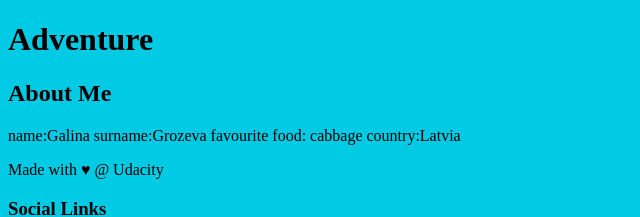
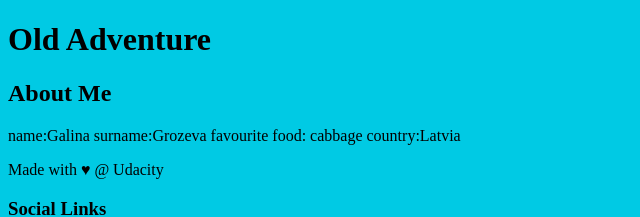
Before and after one commit to galeto7/NewGitProject, a plain HTML site: page index.html in a window 1280 px wide. Shown: the top 217 px of the page, without its empty margins (0-640 px from the left). Drawn offline with Linux system fonts and the light colour scheme.

Commit message:
Change head

```diff
--- a/index.html
+++ b/index.html
@@ -10,7 +10,7 @@
 <body>
 
     <header>
-        <h1>Adventure</h1>
+        <h1>Old Adventure</h1>
     </header>
 
     <div class="container">
```
